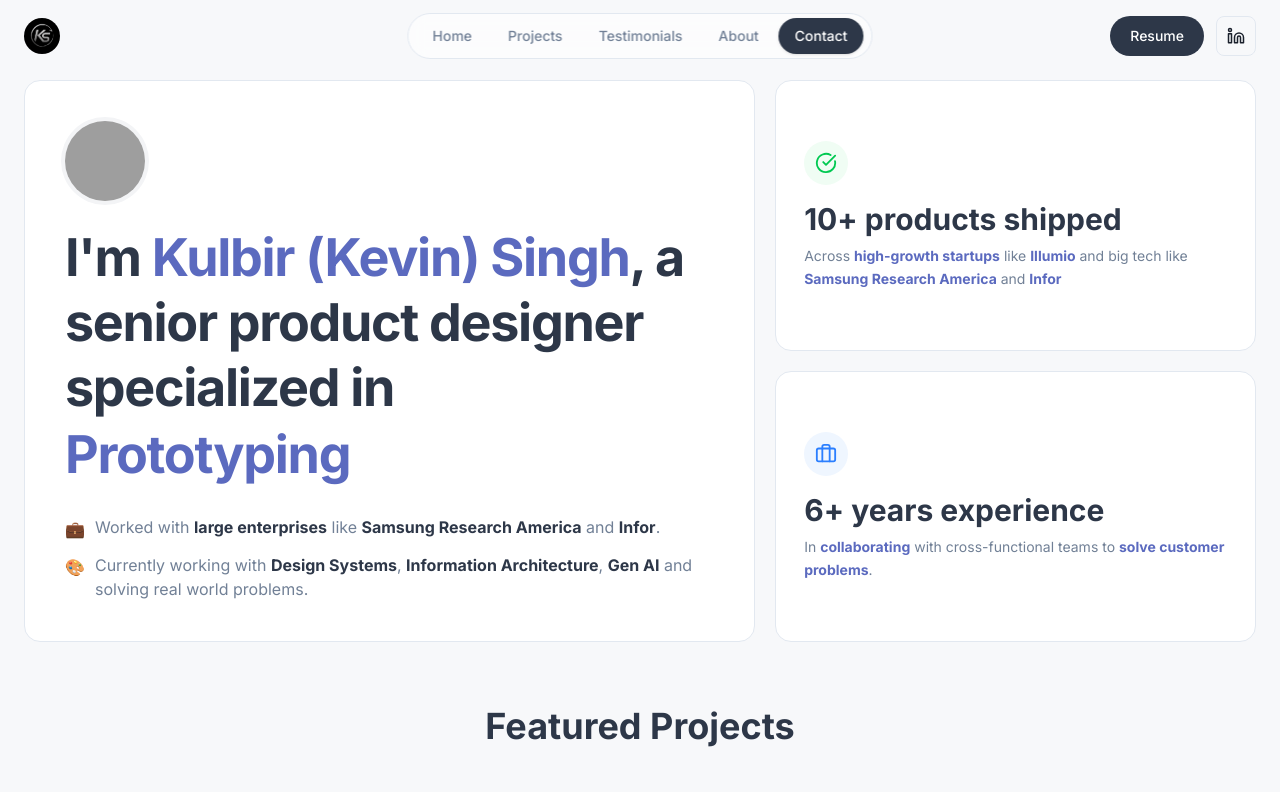
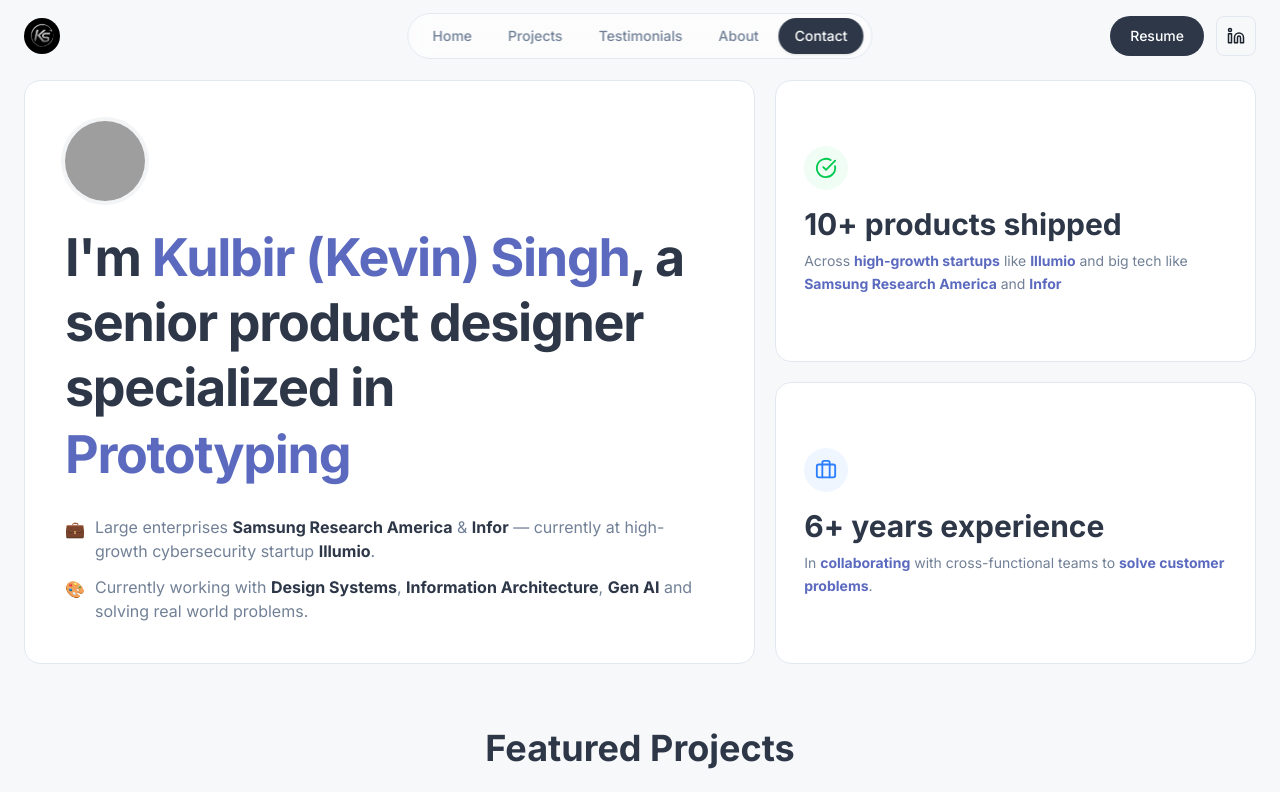
Before and after one commit to kubirboparai-rgb/portfolio, a Next.js app: page /portfolio/ in a window 1280 px wide. Shown: the top 792 px of the page. Built offline with nearby package versions, Linux system fonts and the light colour scheme; grey boxes are pictures that could not be loaded.

Commit message:
Update Hero subtext to include Illumio alongside Samsung and Infor
Co-Authored-By: Claude Sonnet 4.6 <noreply@anthropic.com>
Claude-Session: https://claude.ai/code/session_01XYjM2as41Ff9iP1ecLL661

```diff
--- a/src/components/Hero.tsx
+++ b/src/components/Hero.tsx
@@ -94,13 +94,12 @@ export default function Hero() {
               <p className="text-text-secondary text-base flex items-start gap-2.5">
                 <span className="mt-0.5 shrink-0">💼</span>
                 <span>
-                  Worked with{" "}
-                  <strong className="text-primary-dark">large enterprises</strong>{" "}
-                  like{" "}
-                  <strong className="text-primary-dark">
-                    Samsung Research America
-                  </strong>{" "}
-                  and <strong className="text-primary-dark">Infor</strong>.
+                  Large enterprises{" "}
+                  <strong className="text-primary-dark">Samsung Research America</strong>{" "}
+                  &amp;{" "}
+                  <strong className="text-primary-dark">Infor</strong>
+                  {" "}— currently at high-growth cybersecurity startup{" "}
+                  <strong className="text-primary-dark">Illumio</strong>.
                 </span>
               </p>
               <p className="text-text-secondary text-base flex items-start gap-2.5">
```
